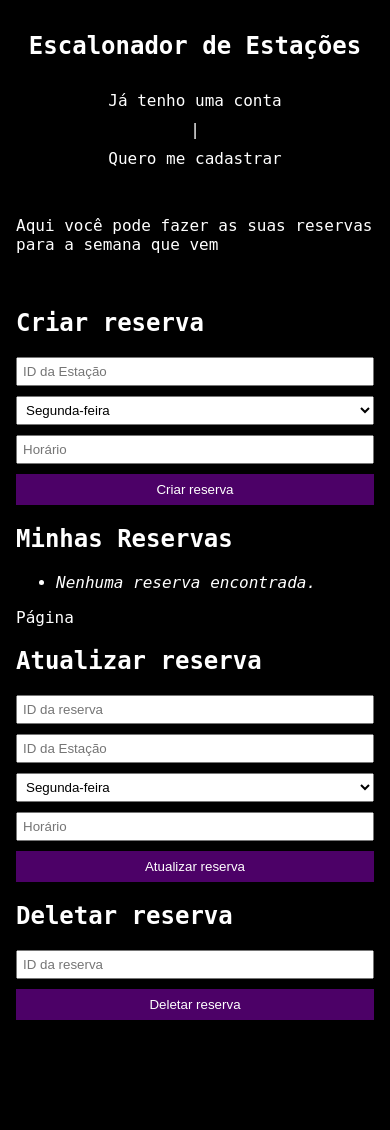
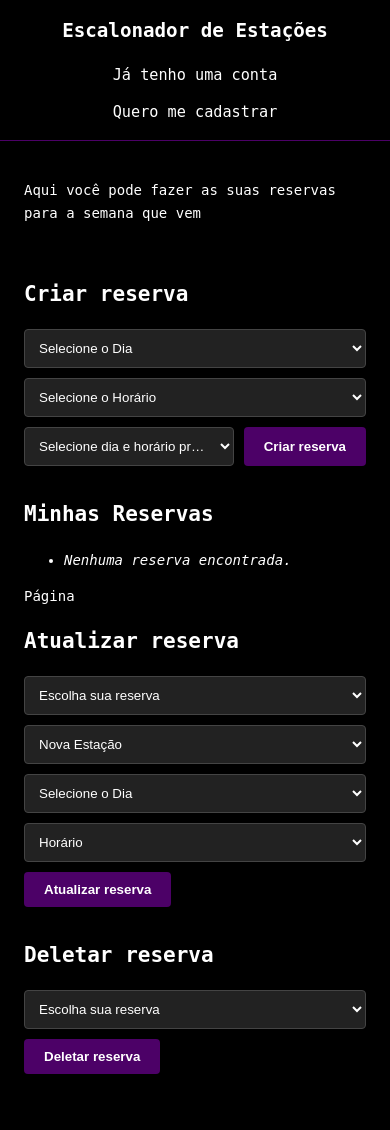
Before and after one commit to SKchima/mac0350, a FastAPI app: template projeto/templates/reservas.html in a window 390 px wide. Before the commit the page ends 1020 px from the top, so only its background shows below. Run offline with FastAPI, Linux system fonts and the light colour scheme; the template is opened without the code that fills it, so the values that code supplies are empty.

Commit message:
correções de responsividade e de operações de CRUD da reserva e escrita do README

```diff
--- a/projeto/main.py
+++ b/projeto/main.py
@@ -3,7 +3,7 @@ from fastapi.responses import HTMLResponse
 from fastapi.templating import Jinja2Templates
 from fastapi.staticfiles import StaticFiles
 from sqlmodel import Session, select
-from typing import Annotated
+from typing import Annotated, Optional
 from models import Usuario, Reserva, Estacao
 from database import engine, create_db_and_tables
 
@@ -141,6 +141,31 @@ def desocupar_estacao(estacao_id: int = Form(...), user: Usuario = Depends(get_a
 #################################################
 # Rotas de reservas
 
+@app.get("/estacoes_disponiveis", response_class=HTMLResponse)
+def get_estacoes_disponiveis(dia: Optional[str] = None, horario: Optional[str] = None, user: Usuario = Depends(get_active_user)):
+    if not dia or not horario or not dia.isdigit() or not horario.isdigit():
+        return HTMLResponse(content="<option value=''>Selecione dia e horário primeiro</option>")
+
+    dia_int = int(dia)
+    horario_int = int(horario)
+
+    with Session(engine) as session:
+        todas_estacoes = session.exec(select(Estacao)).all()
+        reservadas = session.exec(select(Reserva).where(Reserva.dia == dia_int, Reserva.horario == horario_int)).all()
+        ids_reservadas = [r.estacao_id for r in reservadas]
+
+        disponiveis = [e for e in todas_estacoes if e.id not in ids_reservadas]
+
+        if not disponiveis:
+            return HTMLResponse(content="<option value=''>Nenhuma estação livre</option>")
+
+        opcoes = ""
+        for est in disponiveis:
+            opcoes += f"<option value='{est.id}'>{est.nome}</option>\n"
+
+        return HTMLResponse(content=opcoes)
+
+
 @app.post("/reservas", response_class=HTMLResponse)
 def criar_reserva(request: Request, estacao_id: int = Form(...), dia: int = Form(...), horario: int = Form(...), user: Usuario = Depends(get_active_user)):
     with Session(engine) as session:
@@ -153,7 +178,7 @@ def criar_reserva(request: Request, estacao_id: int = Form(...), dia: int = Form
         session.add(nova_reserva)
         session.commit()
         session.refresh(nova_reserva)
-        return HTMLResponse(content=f"<p>Reserva criada com sucesso para a estação {estacao_id}!</p>")
+        return HTMLResponse(content=f"<p>Reserva criada com sucesso para a estação {estacao_id}!</p>", headers={"HX-Trigger": "atualizaReservas"})
 
 @app.get("/reservas")
 def get_reservas(request: Request, pagina: int = 1, user: Usuario = Depends(get_active_user)):
@@ -163,10 +188,14 @@ def get_reservas(request: Request, pagina: int = 1, user: Usuario = Depends(get_
         todas = session.exec(select(Reserva).where(Reserva.usuario_id == user.id).offset(minimo).limit(maximo + 1)).all()
         tem_proxima = len(todas) > maximo
         reservas = todas[:maximo]
+
+        minhas_reservas_todas = session.exec(select(Reserva).where(Reserva.usuario_id == user.id)).all()
+        estacoes = session.exec(select(Estacao)).all()
+
         return templates.TemplateResponse(
             request=request,
             name="reservas.html",
-            context={"reservas": reservas, "pagina": pagina, "tem_proxima": tem_proxima, "user": user}
+            context={"reservas": reservas, "pagina": pagina, "tem_proxima": tem_proxima, "user": user, "minhas_reservas_todas": minhas_reservas_todas, "estacoes": estacoes}
         )
 
 @app.put("/reservas", response_class=HTMLResponse)
@@ -188,7 +217,7 @@ def atualizar_reserva(id: int = Form(...), estacao_id: int = Form(...), dia: int
         session.add(reserva_encontrada)
         session.commit()
         session.refresh(reserva_encontrada)
-        return HTMLResponse(content=f"<p>Reserva {id} atualizada com sucesso!</p>")
+        return HTMLResponse(content=f"<p>Reserva {id} atualizada com sucesso!</p>", headers={"HX-Trigger": "atualizaReservas"})
 
 @app.delete("/reservas", response_class=HTMLResponse)
 def deletar_reserva(id: int, user: Usuario = Depends(get_active_user)):
@@ -200,4 +229,4 @@ def deletar_reserva(id: int, user: Usuario = Depends(get_active_user)):
             return HTMLResponse(content="<p>Erro: Você não pode deletar uma reserva de outro usuário!</p>")
         session.delete(reserva_encontrada)
         session.commit()
-        return HTMLResponse(content=f"<p>Reserva {id} cancelada com sucesso!</p>")
+        return HTMLResponse(content=f"<p>Reserva {id} cancelada com sucesso!</p>", headers={"HX-Trigger": "atualizaReservas"})
--- a/projeto/static/css/style.css
+++ b/projeto/static/css/style.css
@@ -1,3 +1,7 @@
+* {
+    box-sizing: border-box;
+}
+
 :root {
     --cor-primaria: #000000;
     --cor-secundaria: #4c0167;
@@ -12,132 +16,158 @@ body {
     font-family: 'JetBrains Mono', monospace;
     margin: 0;
     padding: 0;
+    line-height: 1.6;
+    overflow-x: hidden;
 }
 
 header {
     background-color: var(--cor-primaria);
-    padding: 0.1rem 1.5rem;
+    padding: 1rem 1.5rem;
     display: flex;
+    flex-wrap: wrap;
     justify-content: space-between;
     align-items: center;
+    border-bottom: 1px solid var(--cor-secundaria);
 }
 
 header h1 {
-    font-size: 1.5rem;
+    font-size: clamp(1.2rem, 4vw, 1.5rem);
+    margin: 0;
 }
 
 nav {
     display: flex;
+    flex-wrap: wrap;
     justify-content: space-between;
     align-items: center;
     flex-grow: 1;
-    margin-left: 2rem;
+    gap: 1rem;
+    margin-left: clamp(1rem, 5vw, 2rem);
 }
 
 .nav-links,
 .nav-user {
     display: flex;
     align-items: center;
-    gap: 15px;
+    gap: clamp(1rem, 3vw, 2rem);
 }
 
 nav a {
     color: var(--cor-texto);
     text-decoration: none;
+    font-size: 0.95rem;
+    transition: color 0.3s;
 }
 
 nav a:hover {
+    color: var(--cor-secundaria);
     text-decoration: underline;
 }
 
+.separador {
+    color: var(--cor-secundaria);
+    font-weight: bold;
+    opacity: 0.7;
+    user-select: none;
+}
+
 main {
-    padding: 1rem;
-    max-width: 1000px;
+    padding: 1.5rem;
+    max-width: 1100px;
     margin: 0 auto;
 }
 
 #grid {
     display: grid;
-    grid-template-columns: repeat(2, 1fr);
-    gap: 1rem;
-    margin-top: 1rem;
+    grid-template-columns: repeat(auto-fit, minmax(300px, 1fr));
+    gap: 1.5rem;
+    margin-top: 1.5rem;
 }
 
 .estacao {
     background-color: var(--cor-grid-fundo);
     border: 2px solid var(--cor-secundaria);
-    padding: 20px;
-    border-radius: 8px;
+    padding: 25px;
+    border-radius: 12px;
+    transition: transform 0.2s;
 }
 
 form {
-    margin-bottom: 20px;
+    display: flex;
+    flex-wrap: wrap;
+    gap: 10px;
+    margin-bottom: 2rem;
 }
 
 input,
 select {
-    padding: 5px;
-    margin-right: 5px;
-    min-width: 100px;
+    padding: 10px;
+    background: #222;
+    border: 1px solid #444;
+    color: white;
+    border-radius: 4px;
+    flex: 1 1 200px;
+    min-width: 0;
+    max-width: 100%;
+    text-overflow: ellipsis;
 }
 
 button {
     background-color: var(--cor-secundaria);
     color: var(--cor-texto);
     border: none;
-    padding: 8px 16px;
+    padding: 10px 20px;
     cursor: pointer;
+    font-weight: bold;
+    border-radius: 4px;
+    transition: 0.3s;
 }
 
 button:hover {
-    opacity: 0.8;
+    filter: brightness(1.2);
 }
 
-#mensagem p {
-    color: var(--cor-secundaria);
-    font-weight: bold;
-}
-
-@media (max-width: 768px) {
+@media (max-width: 600px) {
     header {
-        flex-direction: column;
-        text-align: center;
-        gap: 15px;
         padding: 1rem;
+        justify-content: center;
     }
 
     nav {
+        margin-left: 0;
+        width: 100%;
         flex-direction: column;
-        margin-left: 0;
-        gap: 15px;
+        margin-top: 1rem;
     }
 
     .nav-links,
     .nav-user {
+        width: 100%;
+        justify-content: center;
         flex-direction: column;
-        width: 100%;
-        gap: 10px;
+        gap: 0.8rem;
     }
 
-    .nav-user span[style*="opacity"] {
+    body {
+        font-size: 14px;
+    }
+
+    .estacao {
+        padding: 15px;
+    }
+
+    .separador {
         display: none;
     }
 
-    form {
-        display: flex;
+    .auth-form {
         flex-direction: column;
-        gap: 10px;
+        max-width: 400px;
+        margin: 2rem auto;
     }
 
-    input,
-    select,
-    button {
+    .auth-form input {
         width: 100%;
-        margin-right: 0;
-        box-sizing: border-box;
-    }
-
-    #grid {
-        grid-template-columns: 1fr;
+        flex: none;
     }
 }
--- a/projeto/templates/cadastro.html
+++ b/projeto/templates/cadastro.html
@@ -3,7 +3,7 @@
 {% block conteudo %}
 <div>
     <h2>Cadastro</h2>
-    <form hx-post="/usuarios" hx-target="#feedback" hx-swap="innerHTML">
+    <form class="auth-form" hx-post="/usuarios" hx-target="#feedback" hx-swap="innerHTML">
         <label for="nome">Nome:</label>
         <input type="text" id="nome" name="nome" required>
 
--- a/projeto/templates/layout.html
+++ b/projeto/templates/layout.html
@@ -19,19 +19,19 @@
             {% if user %}
             <div class="nav-links">
                 <a href="/estacoes">Casa do Código</a>
-                <span>|</span>
+                <span class="separador">|</span>
                 <a href="/reservas">Reservas</a>
             </div>
 
             <div class="nav-user">
                 <span>Logado como: {{ user.nome }}</span>
-                <span>|</span>
+                <span class="separador">|</span>
                 <a href="/logout">Logout</a>
             </div>
             {% else %}
             <div class="nav-user" style="margin-left: auto;">
                 <a href="/login">Já tenho uma conta</a>
-                <span>|</span>
+                <span class="separador">|</span>
                 <a href="/cadastro">Quero me cadastrar</a>
             </div>
             {% endif %}
--- a/projeto/templates/login.html
+++ b/projeto/templates/login.html
@@ -3,7 +3,7 @@
 {% block conteudo %}
 <div>
     <h2>Login</h2>
-    <form hx-post="/login" hx-target="#feedback" hx-swap="innerHTML">
+    <form class="auth-form" hx-post="/login" hx-target="#feedback" hx-swap="innerHTML">
         <label for="nome">Nome:</label>
         <input type="text" id="nome" name="nome" required>
 
--- a/projeto/templates/reservas.html
+++ b/projeto/templates/reservas.html
@@ -4,9 +4,10 @@
 <p>Aqui você pode fazer as suas reservas para a semana que vem</p>
 <br>
 <h2>Criar reserva</h2>
-<form hx-post="/reservas" hx-target="#mensagem" hx-swap="beforeend" hx-on::after-request="this.reset()">
-    <input type="text" name="estacao_id" placeholder="ID da Estação" required>
-    <select name="dia" required>
+<form hx-post="/reservas" hx-target="#mensagem" hx-swap="innerHTML">
+    <select name="dia" required hx-get="/estacoes_disponiveis" hx-include="closest form"
+        hx-target="#estacao_id_dropdown" hx-trigger="change">
+        <option value="" selected disabled>Selecione o Dia</option>
         <option value="0">Segunda-feira</option>
         <option value="1">Terça-feira</option>
         <option value="2">Quarta-feira</option>
@@ -14,11 +15,31 @@
         <option value="4">Sexta-feira</option>
         <option value="5">Sábado</option>
     </select>
-    <input type="number" min="8" max="20" name="horario" placeholder="Horário" required>
+    <select name="horario" required hx-get="/estacoes_disponiveis" hx-include="closest form"
+        hx-target="#estacao_id_dropdown" hx-trigger="change">
+        <option value="" disabled selected>Selecione o Horário</option>
+        <option value="8">08:00</option>
+        <option value="9">09:00</option>
+        <option value="10">10:00</option>
+        <option value="11">11:00</option>
+        <option value="12">12:00</option>
+        <option value="13">13:00</option>
+        <option value="14">14:00</option>
+        <option value="15">15:00</option>
+        <option value="16">16:00</option>
+        <option value="17">17:00</option>
+        <option value="18">18:00</option>
+        <option value="19">19:00</option>
+        <option value="20">20:00</option>
+    </select>
+    <select name="estacao_id" id="estacao_id_dropdown" required>
+        <option value="">Selecione dia e horário primeiro</option>
+    </select>
     <button type="submit">Criar reserva</button>
 </form>
 
-<div id="lista" hx-get="/reservas" hx-trigger="submit from:form, delete from:form, put from:form" hx-target="#lista"
+
+<div id="lista" hx-get="/reservas" hx-trigger="atualizaReservas from:body" hx-target="#lista"
     hx-select="#lista" hx-swap="outerHTML">
     <h2>Minhas Reservas</h2>
     <ul>
@@ -50,10 +71,24 @@
 </div>
 
 <h2>Atualizar reserva</h2>
-<form hx-put="/reservas" hx-target="#mensagem" hx-swap="beforeend" hx-on::after-request="this.reset()">
-    <input type="number" name="id" placeholder="ID da reserva" required>
-    <input type="text" name="estacao_id" placeholder="ID da Estação" required>
+<form hx-put="/reservas" hx-target="#mensagem" hx-swap="innerHTML"
+    hx-on::after-request="if(event.detail.elt === this) { this.reset(); }">
+    <select name="id" id="select-atualizar" required hx-get="/reservas" hx-trigger="atualizaReservas from:body" hx-target="#select-atualizar" hx-select="#select-atualizar" hx-swap="outerHTML">
+        <option value="" disabled selected>Escolha sua reserva</option>
+        {% set nomes_dias = ['Segunda-feira', 'Terça-feira', 'Quarta-feira', 'Quinta-feira', 'Sexta-feira', 'Sábado'] %}
+        {% for minres in minhas_reservas_todas %}
+        <option value="{{ minres.id }}">ID {{ minres.id }} - Estação {{ minres.estacao_id }} ({{ nomes_dias[minres.dia] }} às {{
+            minres.horario }}:00)</option>
+        {% endfor %}
+    </select>
+    <select name="estacao_id" required>
+        <option value="" disabled selected>Nova Estação</option>
+        {% for est in estacoes %}
+        <option value="{{ est.id }}">{{ est.nome }}</option>
+        {% endfor %}
+    </select>
     <select name="dia" required>
+        <option value="" disabled selected>Selecione o Dia</option>
         <option value="0">Segunda-feira</option>
         <option value="1">Terça-feira</option>
         <option value="2">Quarta-feira</option>
@@ -61,13 +96,36 @@
         <option value="4">Sexta-feira</option>
         <option value="5">Sábado</option>
     </select>
-    <input type="number" min="8" max="20" name="horario" placeholder="Horário" required>
+    <select name="horario" required>
+        <option value="" disabled selected>Horário</option>
+        <option value="8">08:00</option>
+        <option value="9">09:00</option>
+        <option value="10">10:00</option>
+        <option value="11">11:00</option>
+        <option value="12">12:00</option>
+        <option value="13">13:00</option>
+        <option value="14">14:00</option>
+        <option value="15">15:00</option>
+        <option value="16">16:00</option>
+        <option value="17">17:00</option>
+        <option value="18">18:00</option>
+        <option value="19">19:00</option>
+        <option value="20">20:00</option>
+    </select>
     <button type="submit">Atualizar reserva</button>
 </form>
 
 <h2>Deletar reserva</h2>
-<form hx-delete="/reservas" hx-target="#mensagem" hx-swap="beforeend" hx-on::after-request="this.reset()">
-    <input type="number" name="id" placeholder="ID da reserva" required>
+<form hx-delete="/reservas" hx-target="#mensagem" hx-swap="innerHTML"
+    hx-on::after-request="if(event.detail.elt === this) { this.reset(); }">
+    <select name="id" id="select-deletar" required hx-get="/reservas" hx-trigger="atualizaReservas from:body" hx-target="#select-deletar" hx-select="#select-deletar" hx-swap="outerHTML">
+        <option value="" disabled selected>Escolha sua reserva</option>
+        {% set nomes_dias = ['Segunda-feira', 'Terça-feira', 'Quarta-feira', 'Quinta-feira', 'Sexta-feira', 'Sábado'] %}
+        {% for minres in minhas_reservas_todas %}
+        <option value="{{ minres.id }}">ID {{ minres.id }} - Estação {{ minres.estacao_id }} ({{ nomes_dias[minres.dia] }} às {{
+            minres.horario }}:00)</option>
+        {% endfor %}
+    </select>
     <button type="submit">Deletar reserva</button>
 </form>
 
```
Also changed, not shown: README.md, projeto/banco.db (deleted).
